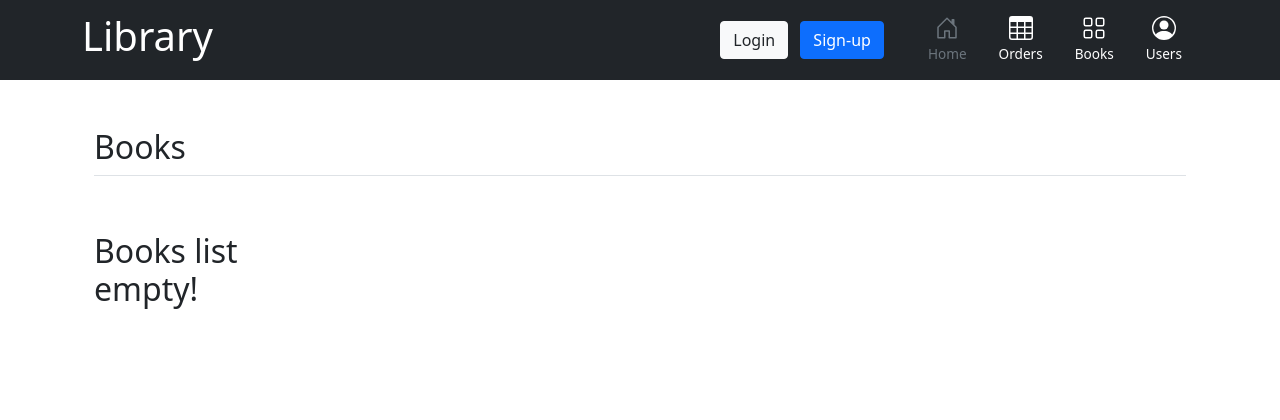
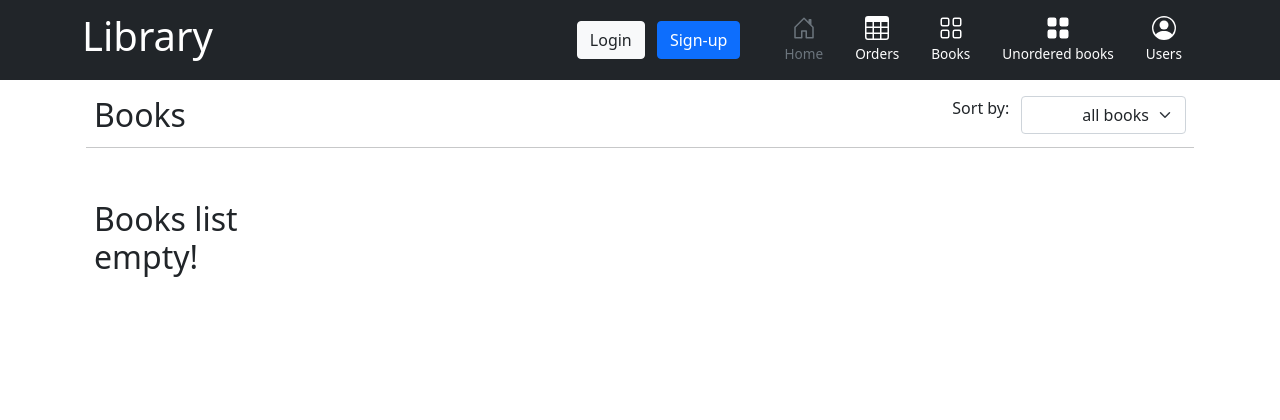
Before and after one commit to Misha86/sprint14-om7-s16-team1-1, a Django app: page /book/list/ in a window 1280 px wide. Shown: the top 420 px of the page. Run offline with Django 3.2, Linux system fonts and the light colour scheme; data that the repository does not hold is empty; some libraries are stand-ins or nearby versions.

Commit message:
connected views and template

```diff
--- a/book/templates/book_list.html
+++ b/book/templates/book_list.html
@@ -1,11 +1,32 @@
 {% extends 'base.html' %} {% load static %}
 
-{% block title %}Books{% endblock %}
+{% block title %}{{title}}{% endblock %}
 
 {% block content %}
 
-<div class="container px-4 py-5" id="icon-grid">
-    <h2 class="pb-2 border-bottom">{{title}}</h2>
+<div class="container px-4 py-3" id="icon-grid">
+    <div class="row g-3">
+        <div class="col-md-6 col-lg-8">
+            <h2>{{title}}</h2>
+        </div>
+        <div class="col-md-6 col-lg-4">
+            <form class="needs-validation" novalidate="">
+                <div class="row">
+                    <div class="col-md-6 text-end" style="padding: 0;">
+                        <label for="state" class="form-label">Sort by:</label>
+                    </div>
+                    <div class="col-md-6">
+                        <select class="form-select text-end" id="state" required="">
+                            <option value="">all books</option>
+                            <option>unordered books</option>
+                        </select>
+                    </div>
+                </div>
+            </form>
+        </div>
+        <hr class="my-1">
+    </div>
+
     <div class="row row-cols-1 row-cols-sm-2 row-cols-md-3 row-cols-lg-4 g-4 py-5">
 
         {% for book in books %}
@@ -17,7 +38,11 @@
                     <div>
                         <strong>Author{% if book.authors.all.count > 1 %}s{% endif%}:</strong>
                         {% for author in book.authors.all %}
-                        <em class="border-bottom">{{author.get_full_name}}{% if book.authors.all.last != author %},{% endif %}</em>
+                        <em class="border-bottom">{{author.get_full_name}}
+                            {% if book.authors.all.last != author %}
+                            ,
+                            {% endif %}
+                        </em>
                         {% endfor %}
                         <p>{{book.description|truncatechars:60}}</p>
                     </div>
--- a/templates/base.html
+++ b/templates/base.html
@@ -19,11 +19,6 @@
 <body>
 
 <svg style="display: none;">
-    <symbol id="bootstrap" viewBox="0 0 118 94">
-        <title>Bootstrap</title>
-        <path fill-rule="evenodd" clip-rule="evenodd"
-              d="M24.509 0c-6.733 0-11.715 5.893-11.492 12.284.214 6.14-.064 14.092-2.066 20.577C8.943 39.365 5.547 43.485 0 44.014v5.972c5.547.529 8.943 4.649 10.951 11.153 2.002 6.485 2.28 14.437 2.066 20.577C12.794 88.106 17.776 94 24.51 94H93.5c6.733 0 11.714-5.893 11.491-12.284-.214-6.14.064-14.092 2.066-20.577 2.009-6.504 5.396-10.624 10.943-11.153v-5.972c-5.547-.529-8.934-4.649-10.943-11.153-2.002-6.484-2.28-14.437-2.066-20.577C105.214 5.894 100.233 0 93.5 0H24.508zM80 57.863C80 66.663 73.436 72 62.543 72H44a2 2 0 01-2-2V24a2 2 0 012-2h18.437c9.083 0 15.044 4.92 15.044 12.474 0 5.302-4.01 10.049-9.119 10.88v.277C75.317 46.394 80 51.21 80 57.863zM60.521 28.34H49.948v14.934h8.905c6.884 0 10.68-2.772 10.68-7.727 0-4.643-3.264-7.207-9.012-7.207zM49.948 49.2v16.458H60.91c7.167 0 10.964-2.876 10.964-8.281 0-5.406-3.903-8.178-11.425-8.178H49.948z"></path>
-    </symbol>
     <symbol id="home" viewBox="0 0 16 16">
         <path d="M8.354 1.146a.5.5 0 0 0-.708 0l-6 6A.5.5 0 0 0 1.5 7.5v7a.5.5 0 0 0 .5.5h4.5a.5.5 0 0 0 .5-.5v-4h2v4a.5.5 0 0 0 .5.5H14a.5.5 0 0 0 .5-.5v-7a.5.5 0 0 0-.146-.354L13 5.793V2.5a.5.5 0 0 0-.5-.5h-1a.5.5 0 0 0-.5.5v1.293L8.354 1.146zM2.5 14V7.707l5.5-5.5 5.5 5.5V14H10v-4a.5.5 0 0 0-.5-.5h-3a.5.5 0 0 0-.5.5v4H2.5z"/>
     </symbol>
@@ -42,6 +37,9 @@
     </symbol>
     <symbol id="grid" viewBox="0 0 16 16">
         <path d="M1 2.5A1.5 1.5 0 0 1 2.5 1h3A1.5 1.5 0 0 1 7 2.5v3A1.5 1.5 0 0 1 5.5 7h-3A1.5 1.5 0 0 1 1 5.5v-3zM2.5 2a.5.5 0 0 0-.5.5v3a.5.5 0 0 0 .5.5h3a.5.5 0 0 0 .5-.5v-3a.5.5 0 0 0-.5-.5h-3zm6.5.5A1.5 1.5 0 0 1 10.5 1h3A1.5 1.5 0 0 1 15 2.5v3A1.5 1.5 0 0 1 13.5 7h-3A1.5 1.5 0 0 1 9 5.5v-3zm1.5-.5a.5.5 0 0 0-.5.5v3a.5.5 0 0 0 .5.5h3a.5.5 0 0 0 .5-.5v-3a.5.5 0 0 0-.5-.5h-3zM1 10.5A1.5 1.5 0 0 1 2.5 9h3A1.5 1.5 0 0 1 7 10.5v3A1.5 1.5 0 0 1 5.5 15h-3A1.5 1.5 0 0 1 1 13.5v-3zm1.5-.5a.5.5 0 0 0-.5.5v3a.5.5 0 0 0 .5.5h3a.5.5 0 0 0 .5-.5v-3a.5.5 0 0 0-.5-.5h-3zm6.5.5A1.5 1.5 0 0 1 10.5 9h3a1.5 1.5 0 0 1 1.5 1.5v3a1.5 1.5 0 0 1-1.5 1.5h-3A1.5 1.5 0 0 1 9 13.5v-3zm1.5-.5a.5.5 0 0 0-.5.5v3a.5.5 0 0 0 .5.5h3a.5.5 0 0 0 .5-.5v-3a.5.5 0 0 0-.5-.5h-3z"/>
+    </symbol>
+    <symbol id="grid2" viewBox="0 0 16 16">
+        <path d="M1 2.5A1.5 1.5 0 0 1 2.5 1h3A1.5 1.5 0 0 1 7 2.5v3A1.5 1.5 0 0 1 5.5 7h-3A1.5 1.5 0 0 1 1 5.5v-3zm8 0A1.5 1.5 0 0 1 10.5 1h3A1.5 1.5 0 0 1 15 2.5v3A1.5 1.5 0 0 1 13.5 7h-3A1.5 1.5 0 0 1 9 5.5v-3zm-8 8A1.5 1.5 0 0 1 2.5 9h3A1.5 1.5 0 0 1 7 10.5v3A1.5 1.5 0 0 1 5.5 15h-3A1.5 1.5 0 0 1 1 13.5v-3zm8 0A1.5 1.5 0 0 1 10.5 9h3a1.5 1.5 0 0 1 1.5 1.5v3a1.5 1.5 0 0 1-1.5 1.5h-3A1.5 1.5 0 0 1 9 13.5v-3z"/>
     </symbol>
 </svg>
 
@@ -89,6 +87,14 @@
                             </a>
                         </li>
                         <li>
+                            <a href="{% url 'unordered-books' %}" class="nav-link text-white">
+                                <svg class="bi d-block mx-auto mb-1" width="24" height="24">
+                                    <use xlink:href="#grid2"/>
+                                </svg>
+                                Unordered books
+                            </a>
+                        </li>
+                        <li>
                             <a href="#" class="nav-link text-white">
                                 <svg class="bi d-block mx-auto mb-1" width="24" height="24">
                                     <use xlink:href="#people-circle"/>
@@ -110,6 +116,8 @@
            background-position: center;
            background-attachment: fixed;
         }
+
+
     </style>
     {% endblock content %}
 
```
